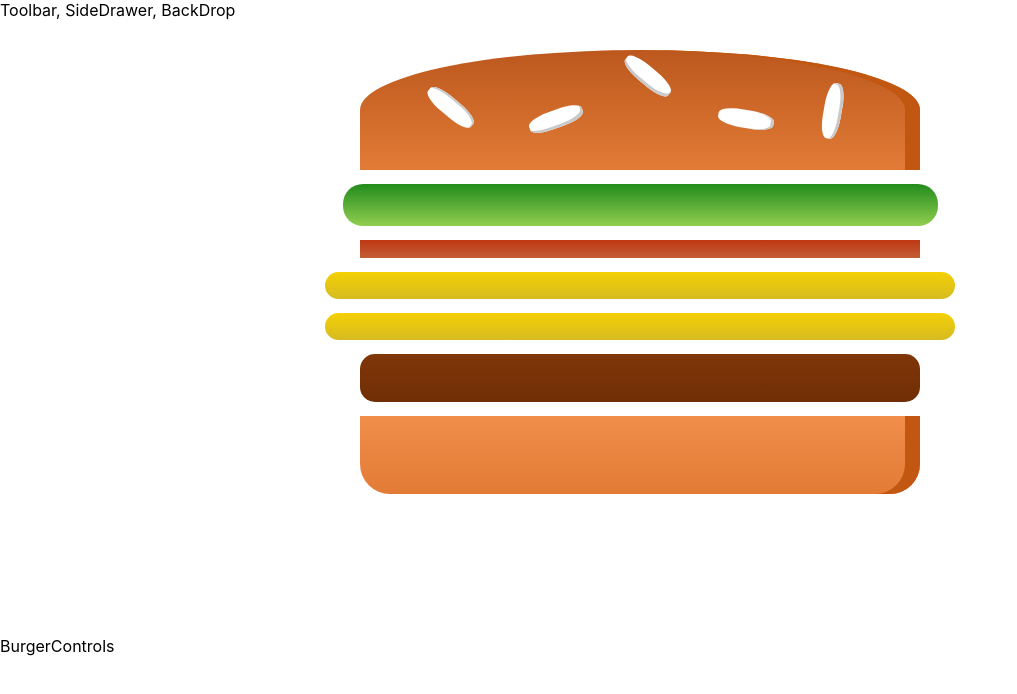
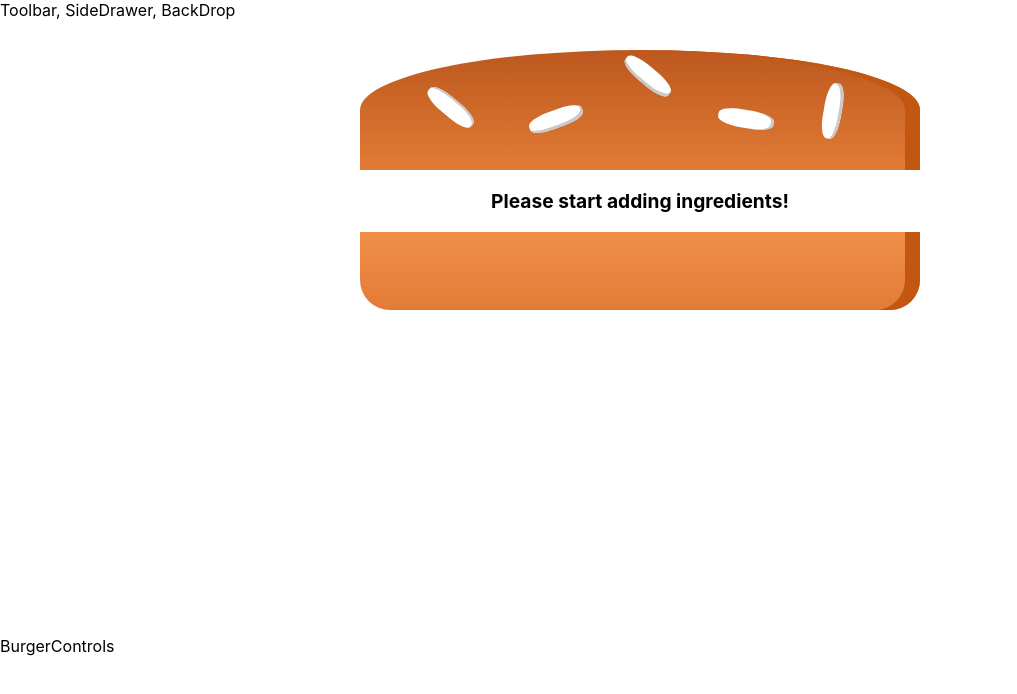
Before and after one commit to dev-bhuptani/burger-builder, a React (Create React App) app: page / in a window 1280 px wide. Shown: the top 694 px of the page, without its empty margins (0-1017 px from the left). Built offline with nearby package versions, Linux system fonts and the light colour scheme.

Commit message:
Customize Burger component to render a paragraph if all ingredients are 0.

```diff
--- a/src/components/Burger/Burger.js
+++ b/src/components/Burger/Burger.js
@@ -7,12 +7,14 @@
         return [...Array(props.ingredients[ingrd])].map((_, i) => {
             return <BurgerIngredient key={ingrd + i} type={ingrd} />;
         });
-    });
+    }).reduce((arr, el) => {
+        return arr.concat(el);
+    }, []);
 
     return (
         <div className="Burger">
             <BurgerIngredient type="bread-top" />
-            {ingredients}
+            {ingredients.length === 0? <p>Please start adding ingredients!</p> : ingredients}
             <BurgerIngredient type="bread-bottom" />
         </div>
     );
--- a/src/containers/BurgerBuilder/BurgerBuilder.js
+++ b/src/containers/BurgerBuilder/BurgerBuilder.js
@@ -5,10 +5,10 @@
 class BurgerBuilder extends Component {
     state = {
         ingredients: {
-            salad: 1,
-            bacon: 1,
-            cheese: 2,
-            meat: 1
+            salad: 0,
+            bacon: 0,
+            cheese: 0,
+            meat: 0
         }
     };
 
```
